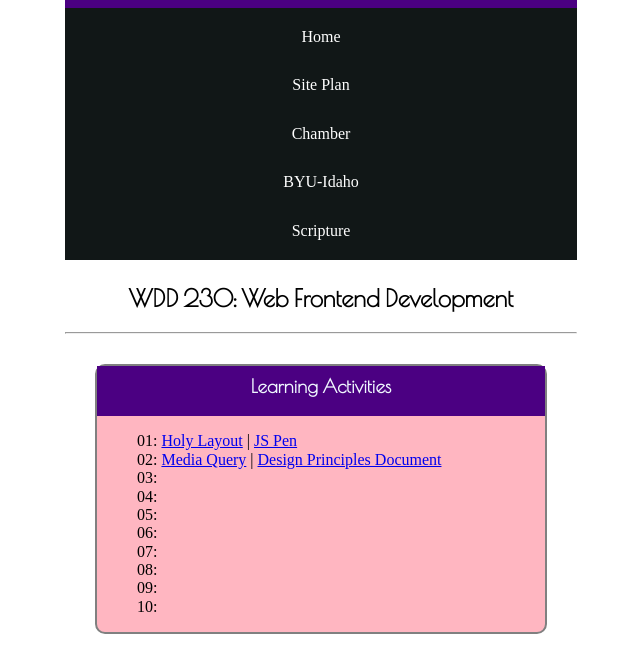
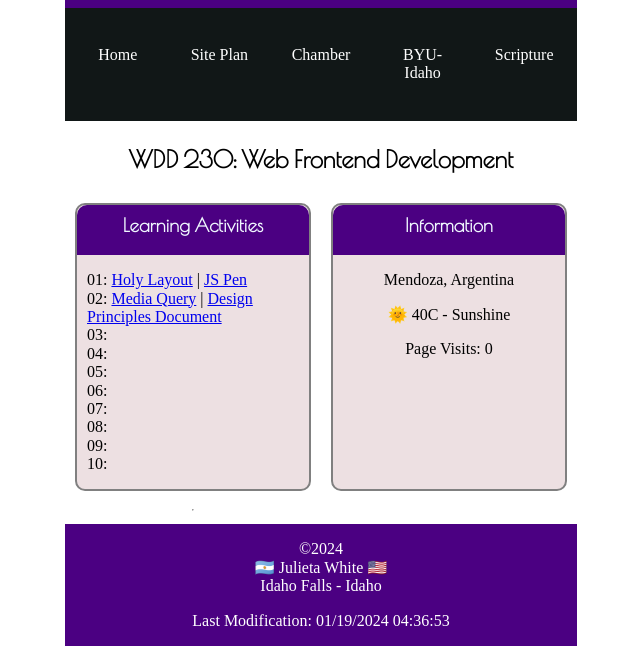
Before and after one commit to juliwhite/wdd230, a plain HTML site: page index.html in a window 1280 px wide. Shown: the part 112-773 px from the top of the page, without its empty margins (319-959 px from the left). Drawn offline with nearby package versions, Linux system fonts and the light colour scheme.

Commit message:
display section tag vetically/horizontally

```diff
--- a/index.html
+++ b/index.html
@@ -31,12 +31,13 @@
             </section>
             <div id="banner-box">
                 <nav>
-                    <a href="#" class="nav-link">Home</a>
-                    <a href="lesson03/chamber-site-plan.html" class="nav-link">Site Plan</a>
-                    <a href="chamber/" class="nav-link">Chamber</a>
-                    <a href="https://www.byui.edu/" class="nav-link">BYU-Idaho</a>
-                    <a href="https://www.churchofjesuschrist.org/study/scriptures/bofm/1-ne/3?lang=eng&id=p3#p3" class="nav-link">Scripture</a>
-                    <!--<a href="https://www.churchofjesuschrist.org/study/scriptures/bofm/1-ne/3?lang=eng" class="nav-link">Scripture</a>-->
+                    <ul>
+                        <li><a href="#" class="nav-link">Home</a></li>
+                        <li><a href="lesson03/chamber-site-plan.html" class="nav-link">Site Plan</a></li>
+                        <li><a href="chamber/" class="nav-link">Chamber</a></li>
+                        <li><a href="https://www.byui.edu/" class="nav-link">BYU-Idaho</a></li>
+                        <li><a href="https://www.churchofjesuschrist.org/study/scriptures/bofm/1-ne/3?lang=eng&id=p3#p3" class="nav-link">Scripture</a></li>
+                    </ul>
                 </nav>
             </div>
         </div>
--- a/styles/base.css
+++ b/styles/base.css
@@ -66,10 +66,18 @@ ul{
     grid-template-columns: 1fr;
     grid-template-rows: 50px auto;
 
+    /*display: flex;
+    flex-direction: column;
+    align-items: center;
+    justify-content: center;*/
+
     border: 2px solid grey;
     border-radius: 10px;
-    margin: 30px;
+    margin: 10px;
 
+}
+.card ul{
+    padding-left: 10px;
 }
 h3{
     color: aliceblue;
@@ -81,6 +89,9 @@ h3{
     text-align: center;
     padding: 10px;
     font-family: 'Poiret One';
+    border-top-right-radius: 10px;
+    border-top-left-radius: 10px;
+
 }
 p, h2{
     text-align: center;
--- a/styles/larger.css
+++ b/styles/larger.css
@@ -1,12 +1,28 @@
+/* Display navigation links horizontally in one row in the larger view*/
+
 @media screen and (min-width: 700px) {
-    section{
-        background-color:lightpink;
+    .card{
+        background-color:rgb(237, 224, 226);
     }
     nav ul {
         display: flex;
+        justify-content: space-evenly;
+        padding: 2px;
+        /*flex-direction: row;*/
     }
     nav ul li {
         flex: 1 1 100%;
     }
+    main {
+        display: grid;
+        grid-template-columns: 1fr 1fr;
+
+    }
+    h2{
+        grid-column: 1/3;
+    }
+    .card{
+        grid-row: 2/3;
+    }
 
 }
```
